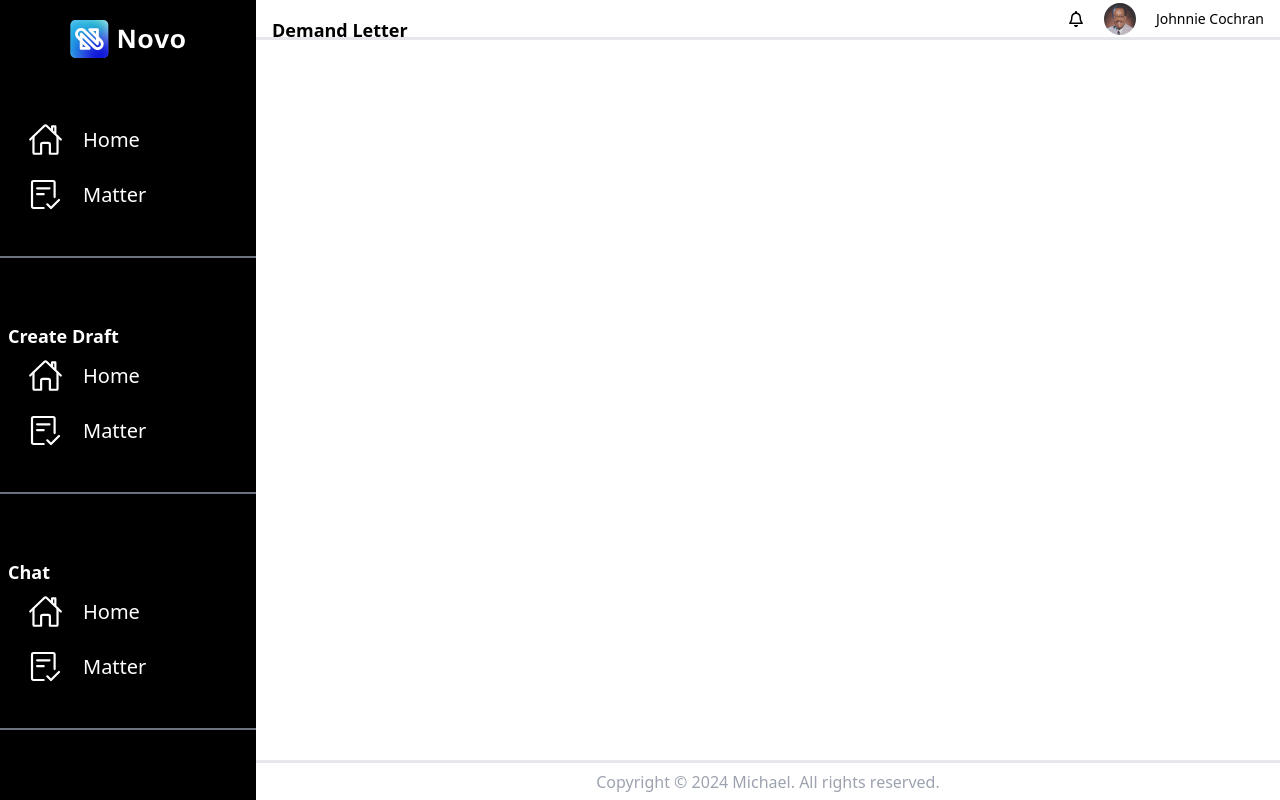
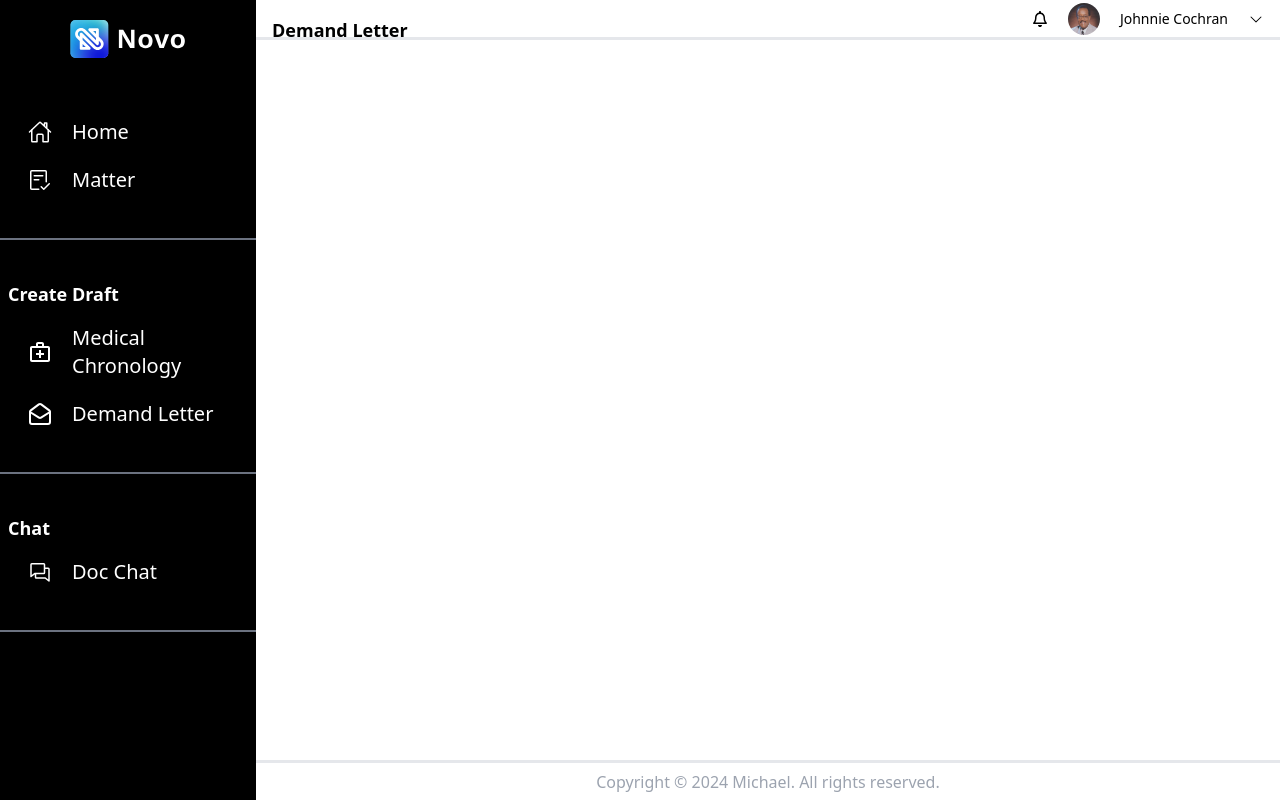
Before and after one commit to michaelpaulcuccia/learntailwind, a Next.js app in the folder my-app/: page / in a window 1280 px wide. Built offline with nearby package versions, Linux system fonts and the light colour scheme.

Commit message:
progress capture

```diff
--- a/my-app/src/app/components/ColItemContainer.tsx
+++ b/my-app/src/app/components/ColItemContainer.tsx
@@ -5,10 +5,13 @@ const ColItemContainer = ({ items }: ColItemContainerProps) => {
   return (
     <>
       {items.map((section, index) => (
-        <div className="flex flex-col items-start border-b-2 border-gray-500 px-2 mt-16 pb-2">
-          <div key={index} className="mb-4">
+        <div
+          key={index}
+          className="flex flex-col items-start border-b-2 border-gray-500 px-2 mt-10 pb-2"
+        >
+          <div className="mb-4">
             {section.headline && (
-              <h2 className="text-lg font-semibold mb-2">{section.headline}</h2>
+              <h2 className="text-lg font-semibold mb-4">{section.headline}</h2>
             )}
             {section.items.map((item, itemIndex) => (
               <IconWithText key={itemIndex} icon={item.icon} text={item.text} />
--- a/my-app/src/app/components/Header.tsx
+++ b/my-app/src/app/components/Header.tsx
@@ -1,9 +1,10 @@
+import { HeaderProps } from "../constants/types";
 import { FaRegBell } from "react-icons/fa6";
-import { HeaderProps } from "../constants/types";
+import { PiCaretDown } from "react-icons/pi";
 
 const Header = ({ documentType, user }: HeaderProps) => {
   return (
-    <header className="flex justify-between h-[5%] p-4 bg-white border-b-[3px] border-gray-200">
+    <header className="flex justify-between h-[5%] p-4 pb-4 bg-white border-b-[3px] border-gray-200">
       <div>
         <h1 className="text-lg font-bold">{documentType}</h1>
       </div>
@@ -15,6 +16,7 @@ const Header = ({ documentType, user }: HeaderProps) => {
           className="w-8 h-8 rounded-full"
         />
         <p className="text-sm">{user.userName}</p>
+        <PiCaretDown />
       </div>
     </header>
   );
--- a/my-app/src/app/components/LeftColumn.tsx
+++ b/my-app/src/app/components/LeftColumn.tsx
@@ -1,28 +1,31 @@
 import ColItemContainer from "./ColItemContainer";
 import { IoHomeOutline } from "react-icons/io5";
 import { GoChecklist } from "react-icons/go";
+import { MdOutlineMedicalServices } from "react-icons/md";
+import { LuMailOpen } from "react-icons/lu";
+import { PiChats } from "react-icons/pi";
 
 const LeftColumn = () => {
   const newItems = [
     {
       items: [
-        { icon: <IoHomeOutline fontSize={35} />, text: "Home" },
-        { icon: <GoChecklist fontSize={35} />, text: "Matter" },
+        { icon: <IoHomeOutline fontSize={24} />, text: "Home" },
+        { icon: <GoChecklist fontSize={24} />, text: "Matter" },
       ],
     },
     {
       headline: "Create Draft",
       items: [
-        { icon: <IoHomeOutline fontSize={35} />, text: "Home" },
-        { icon: <GoChecklist fontSize={35} />, text: "Matter" },
+        {
+          icon: <MdOutlineMedicalServices fontSize={24} />,
+          text: "Medical Chronology",
+        },
+        { icon: <LuMailOpen fontSize={24} />, text: "Demand Letter" },
       ],
     },
     {
       headline: "Chat",
-      items: [
-        { icon: <IoHomeOutline fontSize={35} />, text: "Home" },
-        { icon: <GoChecklist fontSize={35} />, text: "Matter" },
-      ],
+      items: [{ icon: <PiChats fontSize={24} />, text: "Doc Chat" }],
     },
   ];
 
@@ -31,7 +34,7 @@ const LeftColumn = () => {
       <img
         src="/images/novo.svg"
         alt="Novo"
-        className="w-[116px] h-[38px] mx-auto mt-5"
+        className="w-[116px] h-[38px] mx-auto mt-5 mb-5"
       />
       <ColItemContainer items={newItems} />
     </div>
```
